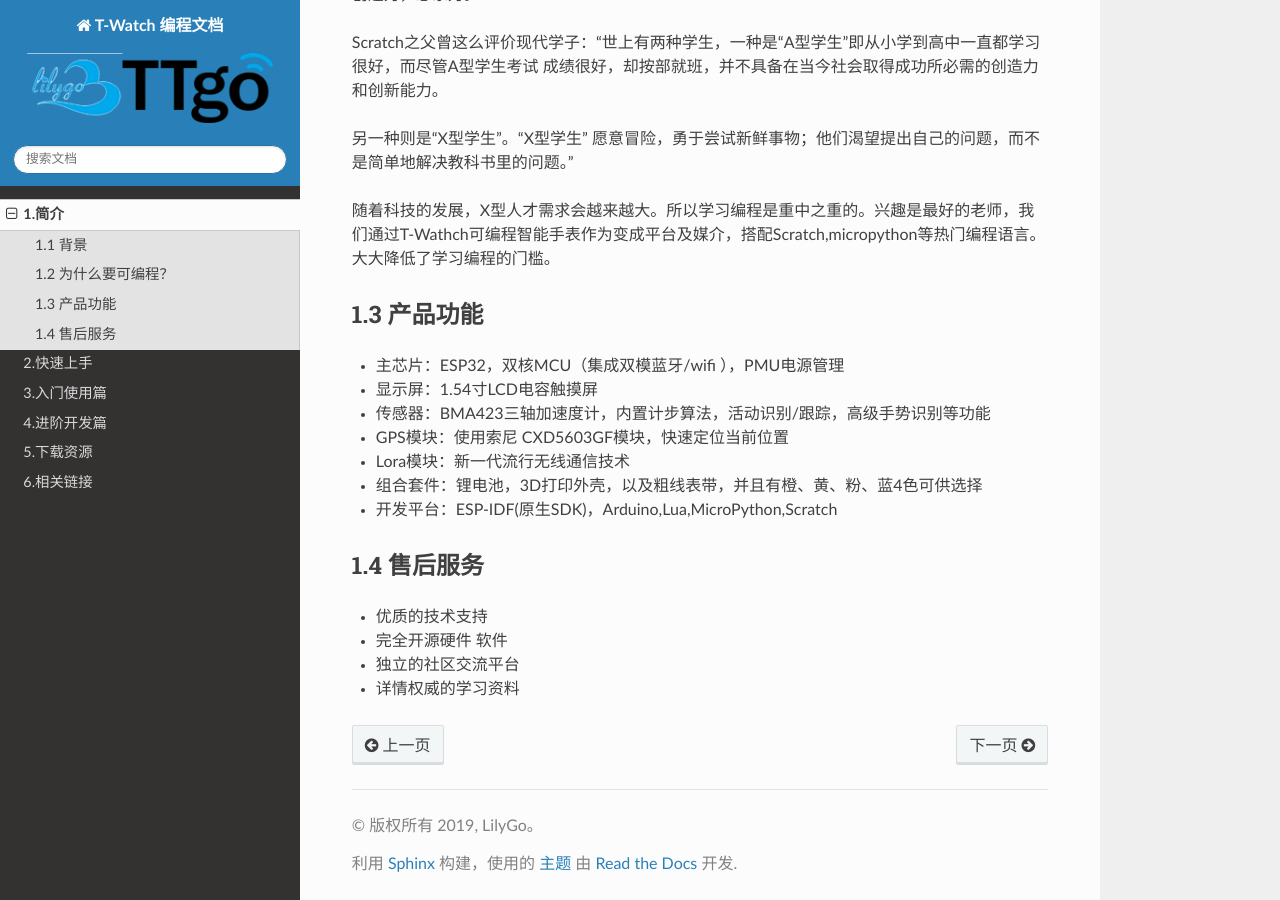
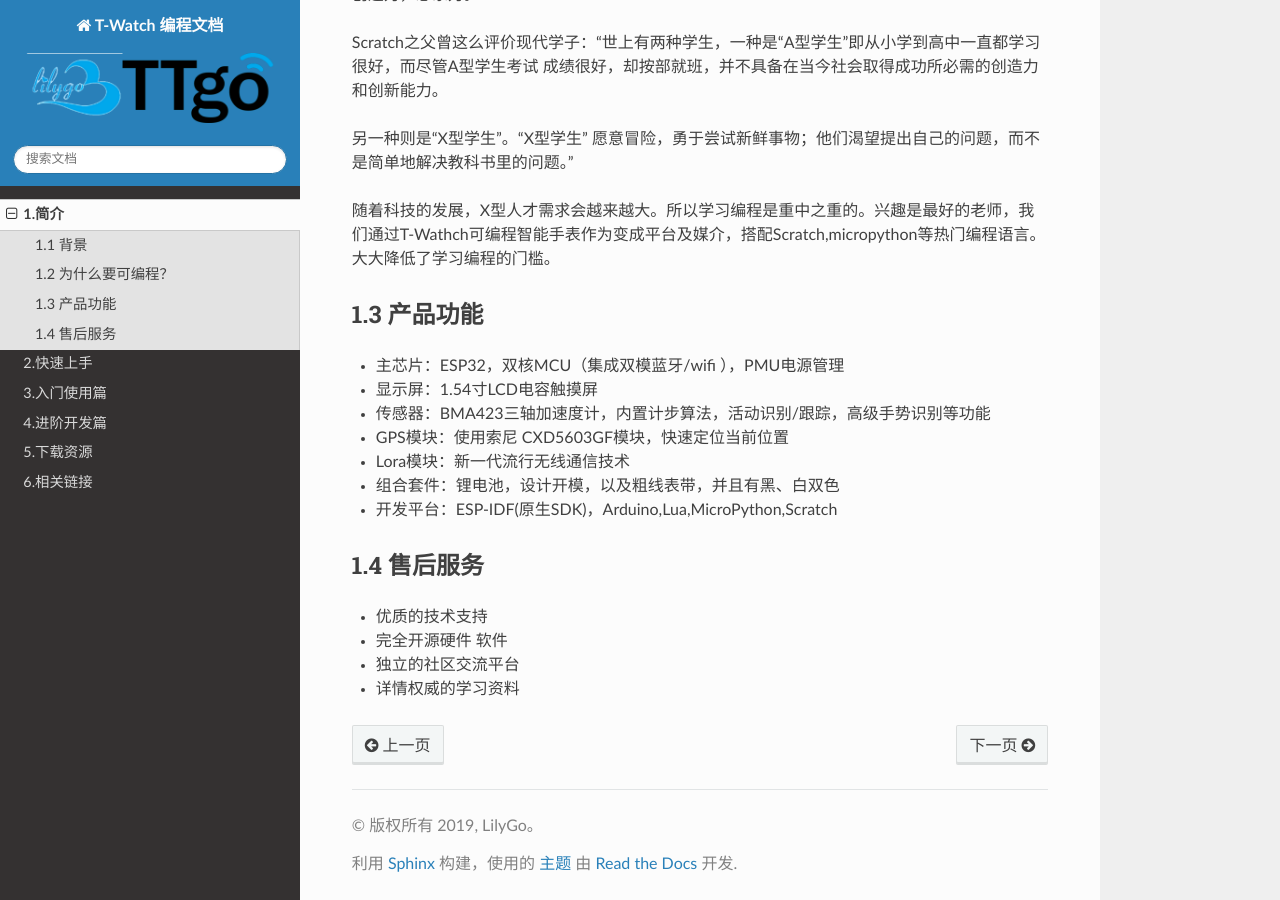
Before and after one commit to LilyGO/T-Watch-Document, a Sphinx documentation site: the page built from source/introduction/index.rst, in a window 1280 px wide and 900 px high, scrolled down 1191 px. Built offline with Sphinx 7.4.7 and the Read the Docs theme 2.0.0, drawn with Linux system fonts in a browser that asks for light colours.

Commit message:
Update index.rst

```diff
--- a/source/introduction/index.rst
+++ b/source/introduction/index.rst
@@ -30,7 +30,7 @@
 - 传感器：BMA423三轴加速度计，内置计步算法，活动识别/跟踪，高级手势识别等功能
 - GPS模块：使用索尼 CXD5603GF模块，快速定位当前位置
 - Lora模块：新一代流行无线通信技术
-- 组合套件：锂电池，3D打印外壳，以及粗线表带，并且有橙、黄、粉、蓝4色可供选择
+- 组合套件：锂电池，设计开模，以及粗线表带，并且有黑、白双色
 - 开发平台：ESP-IDF(原生SDK)，Arduino,Lua,MicroPython,Scratch
 
 1.4 售后服务
```
